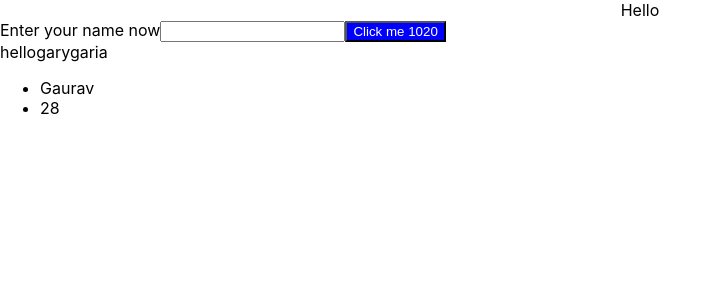
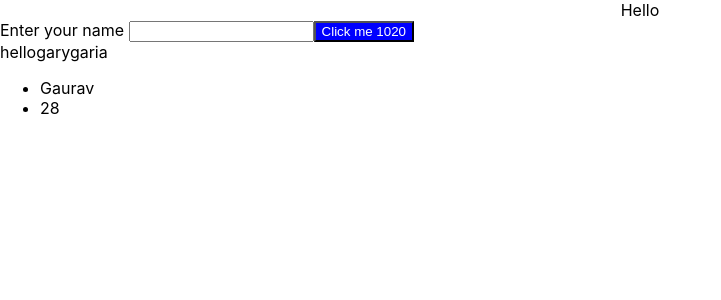
Before and after one commit to gauravgaria/react-basics, a React (Create React App) app: page / in a window 1280 px wide. Shown: the top 300 px of the page, without its empty margins (0-721 px from the left). Built offline with nearby package versions, Linux system fonts and the light colour scheme.

Commit message:
removed string added

```diff
--- a/src/components/JsxBasics.js
+++ b/src/components/JsxBasics.js
@@ -16,7 +16,7 @@ function JsxBasics(){
 
     return(
         <div>
-            <label>Enter your name now</label>
+            <label>Enter your name </label>
             <input type = {{text:'text', placeHolder:'First Name'}} />
             <button style = {style}>{buttonText} {number}</button>
             <div>{list}</div>
```
